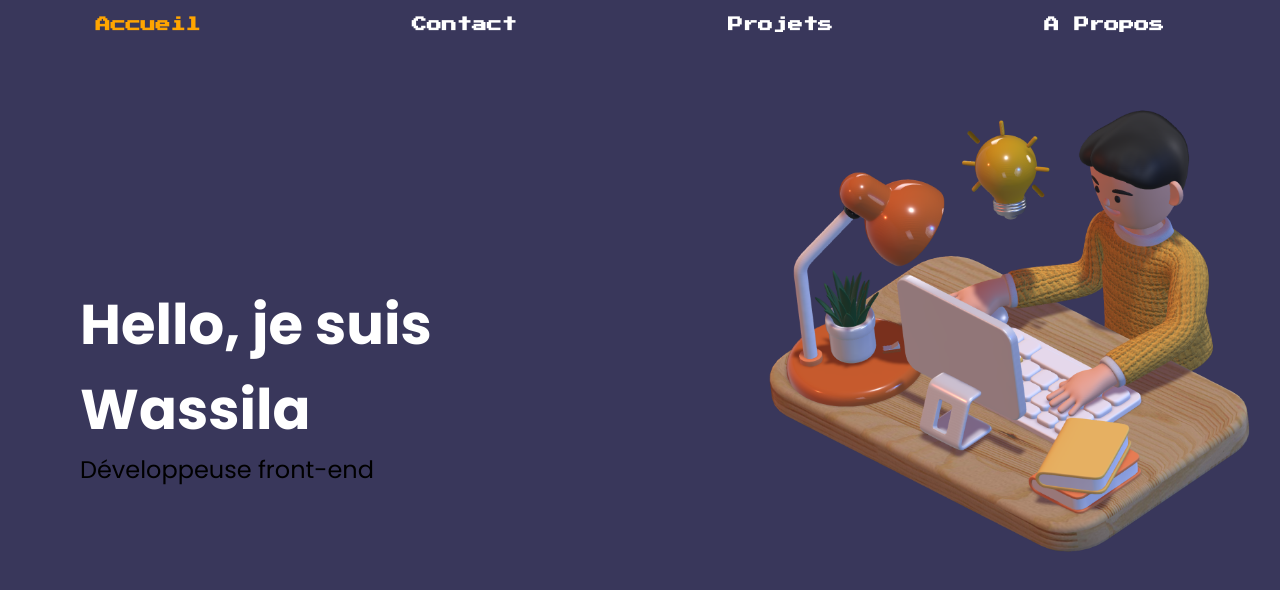
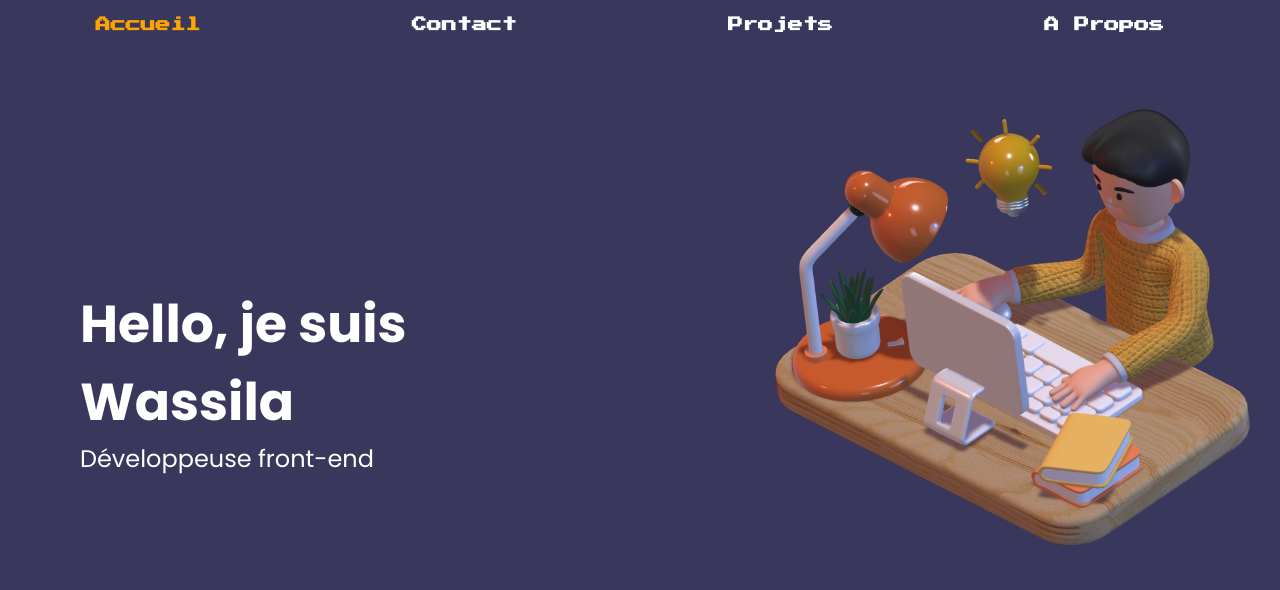
Before and after one commit to LaWass1864/portFolio, a React (Create React App) app: page /Accueil in a window 1280 px wide. Shown: the top 590 px of the page. Built offline with nearby package versions, Linux system fonts and the light colour scheme.

Commit message:
style de la page d'accueil ok

```diff
--- a/src/styles/_settings.scss
+++ b/src/styles/_settings.scss
@@ -16,7 +16,7 @@ $font2: "Poppins", sans-serif;
 
 body {
   font-family: $font2;
-  /* overflow: hidden; REMOVE THIS LINE */
+
 
   .accueil-background {
     background: #39375B;
@@ -50,9 +50,9 @@ body {
 
 .mainContainer {
   display: grid;
-  grid-template-columns: 50% 50%;
+  grid-template-columns: 40% 60%;
   align-items: center;
-  height: auto;
+
 
   .left {
     display: flex;
@@ -60,12 +60,13 @@ body {
     padding: 80px;
 
     h1 {
-      font-size: 56px;
+      font-size: 52px;
       color: white;
     }
 
     p {
       font-size: 24px;
+      color: white;
     }
   }
 
@@ -74,7 +75,7 @@ body {
     justify-content: flex-end;
 
     img {
-      max-width: 85%;
+      max-width: 70%;
       height: auto;
     }
   }
```
